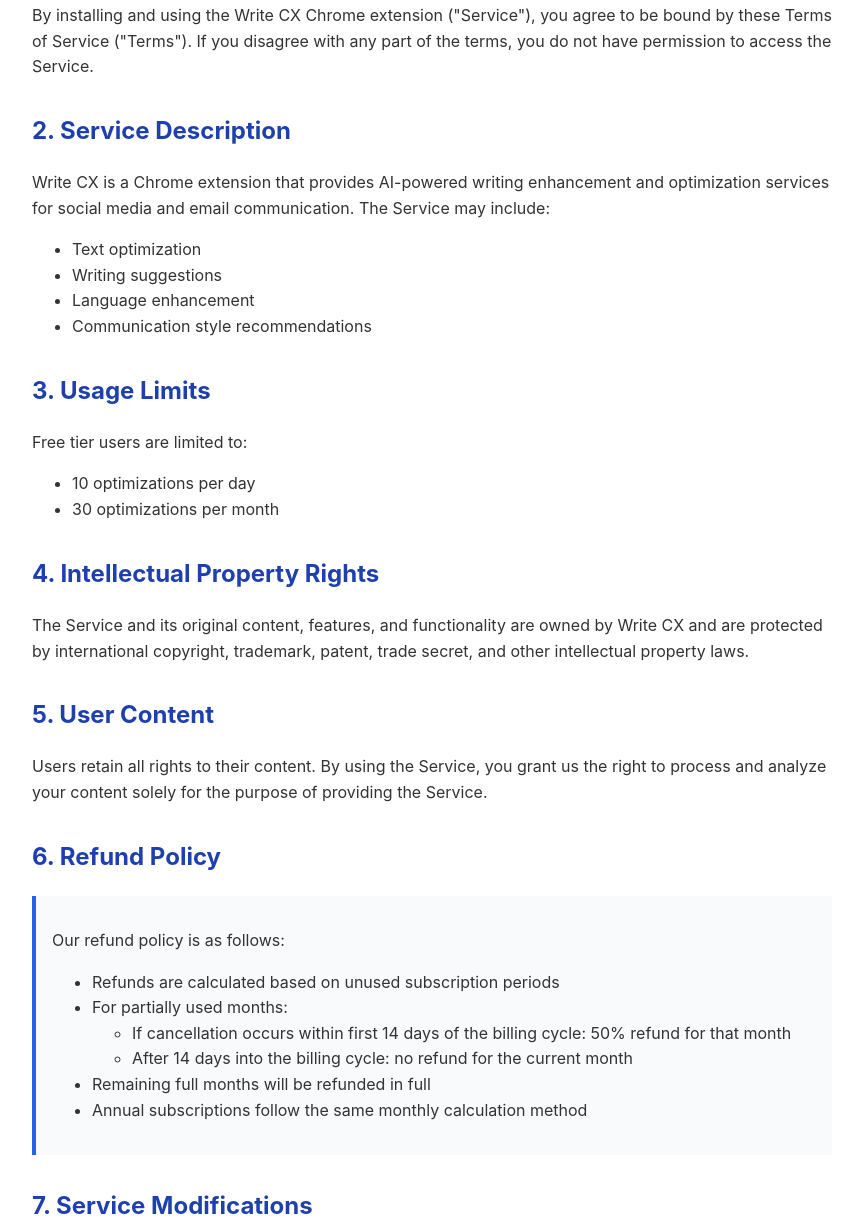
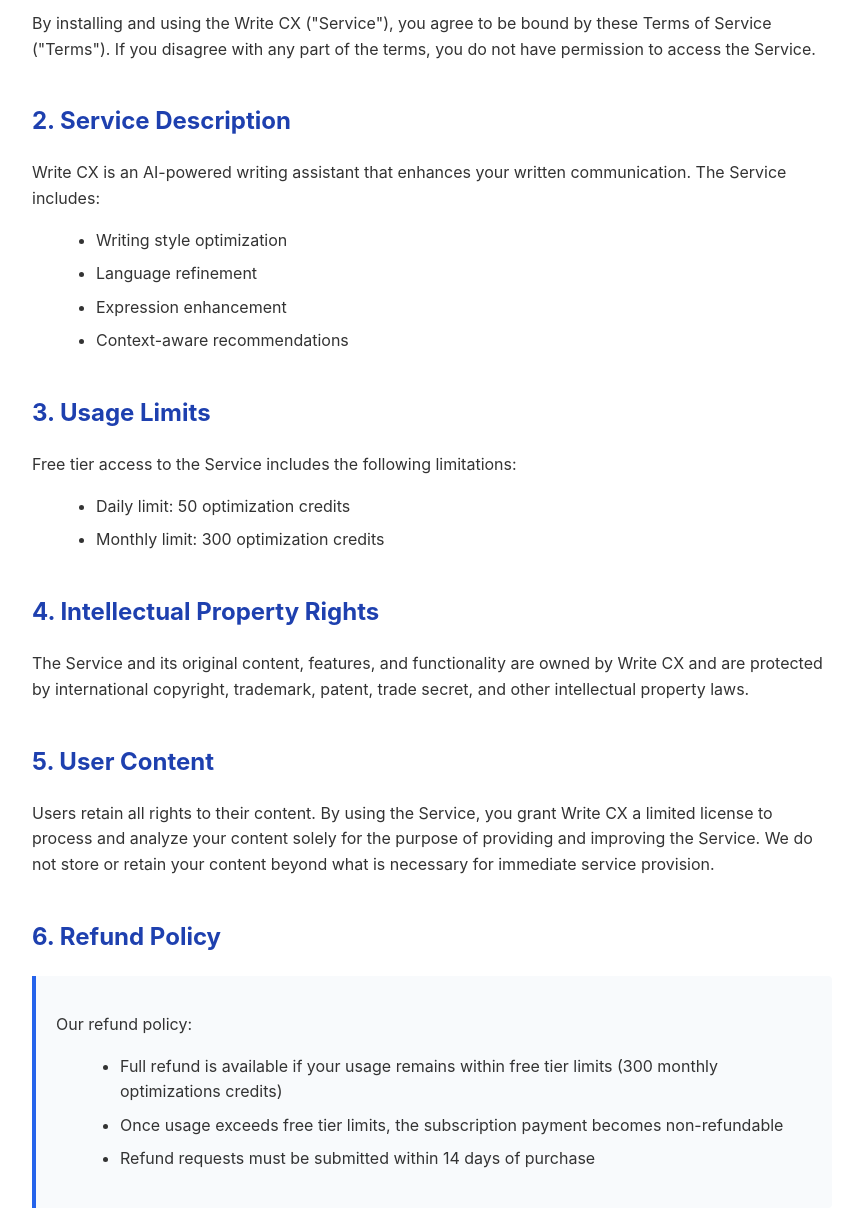
Before and after one commit to Write-CX/homepage, a plain HTML site: page terms.html in a window 1280 px wide. Shown: the part 257-1485 px from the top of the page, without its empty margins (208-1065 px from the left). Drawn offline with Linux system fonts and the light colour scheme.

Commit message:
update pp

```diff
--- a/terms.html
+++ b/terms.html
@@ -1,9 +1,10 @@
 <!DOCTYPE html>
 <html lang="en">
+
 <head>
     <meta charset="UTF-8" />
     <meta name="viewport" content="width=device-width, initial-scale=1.0" />
-      <link rel="icon" type="image/x-icon" href="/writecx_icon.png" />
+    <link rel="icon" type="image/svg+xml" href="/wcxicon.svg" />
     <title>Terms of Service - Write CX</title>
     <style>
         body {
@@ -22,23 +23,35 @@
             padding-bottom: 1rem;
         }
 
-         h2 {
-            color: #1e40af;
-            margin-top: 2rem;
-         }
-
         .section {
-            margin: 2rem 0;
+            margin: 2.5rem 0;
         }
 
         .important {
             background: #f8fafc;
-            padding: 1rem;
+            padding: 1.25rem;
             border-left: 4px solid #2563eb;
-            margin: 1rem 0;
+            margin: 1.25rem 0;
+            border-radius: 0 4px 4px 0;
         }
+
+        h2 {
+            color: #1e40af;
+            margin-top: 2.5rem;
+            font-size: 1.5rem;
+        }
+
+        ul {
+            margin-left: 1.5rem;
+        }
+
+        li {
+            margin: 0.5rem 0;
+        }
+
     </style>
 </head>
+
 <body>
     <h1>Terms of Service</h1>
     <p>Last Updated: 2024-11-23</p>
@@ -46,7 +59,7 @@
     <div class="section">
         <h2>1. Agreement to Terms</h2>
         <p>
-            By installing and using the Write CX Chrome extension ("Service"),
+            By installing and using the Write CX ("Service"),
             you agree to be bound by these Terms of Service ("Terms"). If you
             disagree with any part of the terms, you do not have permission to
             access the Service.
@@ -56,24 +69,22 @@
     <div class="section">
         <h2>2. Service Description</h2>
         <p>
-            Write CX is a Chrome extension that provides AI-powered writing
-            enhancement and optimization services for social media and email
-            communication. The Service may include:
+            Write CX is an AI-powered writing assistant that enhances your written communication. The Service includes:
         </p>
         <ul>
-            <li>Text optimization</li>
-            <li>Writing suggestions</li>
-            <li>Language enhancement</li>
-            <li>Communication style recommendations</li>
+            <li>Writing style optimization</li>
+            <li>Language refinement</li>
+            <li>Expression enhancement</li>
+            <li>Context-aware recommendations</li>
         </ul>
     </div>
 
     <div class="section">
         <h2>3. Usage Limits</h2>
-         <p>Free tier users are limited to:</p>
+        <p>Free tier access to the Service includes the following limitations:</p>
         <ul>
-            <li>10 optimizations per day</li>
-            <li>30 optimizations per month</li>
+            <li>Daily limit: 50 optimization credits</li>
+            <li>Monthly limit: 300 optimization credits</li>
         </ul>
     </div>
 
@@ -90,38 +101,21 @@
     <div class="section">
         <h2>5. User Content</h2>
         <p>
-            Users retain all rights to their content. By using the Service, you
-            grant us the right to process and analyze your content solely for
-            the purpose of providing the Service.
+            Users retain all rights to their content. By using the Service, you grant Write CX a limited license to
+            process and analyze your content solely for the purpose of providing and improving the Service. We do not
+            store or retain your content beyond what is necessary for immediate service provision.
         </p>
     </div>
 
     <div class="section">
         <h2>6. Refund Policy</h2>
         <div class="important">
-            <p>Our refund policy is as follows:</p>
+            <p>Our refund policy:</p>
             <ul>
-               <li>
-                  Refunds are calculated based on unused subscription periods
-               </li>
-               <li>
-                  For partially used months:
-                  <ul>
-                     <li>
-                        If cancellation occurs within first 14 days of the
-                        billing cycle: 50% refund for that month
-                     </li>
-                     <li>
-                        After 14 days into the billing cycle: no refund for the
-                        current month
-                     </li>
-                  </ul>
-               </li>
-               <li>Remaining full months will be refunded in full</li>
-               <li>
-                  Annual subscriptions follow the same monthly calculation
-                  method
-               </li>
+                <li>Full refund is available if your usage remains within free tier limits (300 monthly optimizations
+                    credits)</li>
+                <li>Once usage exceeds free tier limits, the subscription payment becomes non-refundable</li>
+                <li>Refund requests must be submitted within 14 days of purchase</li>
             </ul>
         </div>
     </div>
@@ -189,4 +183,5 @@
         </div>
     </div>
 </body>
+
 </html>
```
Also changed, not shown: index.html (+1 -0 lines), privacy.html (+5 -1 lines). Lines whose indentation alone changed are shown as unchanged.
